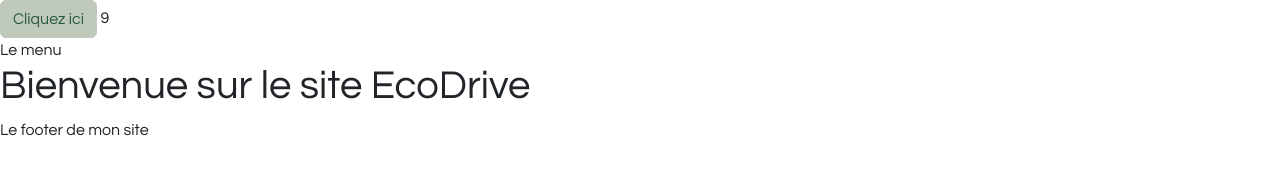
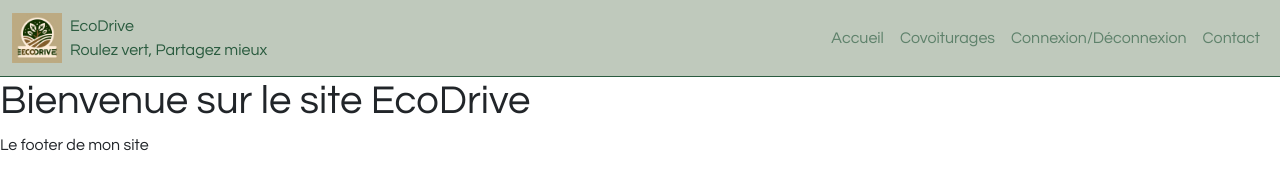
Before and after one commit to Fani1987/EcoDriveFront, a website with bundled scripts: page index.html in a window 1280 px wide. Built offline with nearby package versions, Linux system fonts and the light colour scheme; files whose address does not match are found by name.

Commit message:
add header compleat

```diff
--- a/assets/_custom.scss
+++ b/assets/_custom.scss
@@ -2,6 +2,9 @@
 // Option A: Include all of Bootstrap
 
 // Include any default variable overrides here (though functions won’t be available)
+header {
+  border-bottom: 1px solid var(--bg-Dark, #2a5b3f);
+}
 $primary: #bfc9bc;
 $secondary: #bcaa82;
 $dark: #707f67;
--- a/index.html
+++ b/index.html
@@ -9,10 +9,53 @@
     <title>Document</title>
   </head>
   <body>
-    <button class="btn btn-primary">Cliquez ici</button>
-    9
-    <script src="node_modules/bootstrap/dist/js/bootstrap.bundle.min.js"></script>
-    <header>Le menu</header>
+    <header class="header">
+      <nav class="navbar navbar-expand-lg bg-primary" data-bs-theme="bg-dark">
+        <div class="container-fluid" class="">
+          <a class="navbar-brand" href="/">
+            <div class="d-flex align-items-center">
+              <img
+                src="/assets/Images/logo pour EcoDrive avec un design de fond beige.jpeg"
+                alt="Logo"
+                width="50"
+                height="50"
+              />
+              <div class="ms-2" style="font-size: 1rem; color: #2a5b3f">
+                EcoDrive<br />
+                Roulez vert, Partagez mieux
+              </div>
+            </div>
+          </a>
+          <button
+            class="navbar-toggler"
+            type="button"
+            data-bs-toggle="collapse"
+            data-bs-target="#navbarSupportedContent"
+            aria-controls="navbarSupportedContent"
+            aria-expanded="false"
+            aria-label="Toggle navigation"
+          >
+            <span class="navbar-toggler-icon"></span>
+          </button>
+          <div class="collapse navbar-collapse" id="navbarSupportedContent">
+            <ul class="navbar-nav ms-auto mb-2 mb-lg-0">
+              <li class="nav-item">
+                <a class="nav-link" href="/">Accueil</a>
+              </li>
+              <li class="nav-item">
+                <a class="nav-link" href="/Covoiturage">Covoiturages</a>
+              </li>
+              <li class="nav-item">
+                <a class="nav-link" href="/Connexion">Connexion/Déconnexion</a>
+              </li>
+              <li class="nav-item">
+                <a class="nav-link" href="/Contact">Contact</a>
+              </li>
+            </ul>
+          </div>
+        </div>
+      </nav>
+    </header>
 
     <main id="main-page">
       <!-- Le contenu de la page sera ici-->
@@ -22,5 +65,6 @@
 
     <script type="module" src="Router/router.js"></script>
     <script src="node_modules/bootstrap/dist/js/bootstrap.bundle.js"></script>
+    <script src="node_modules/bootstrap/dist/js/bootstrap.bundle.min.js"></script>
   </body>
 </html>
```
Also changed, not shown: assets/Images/Conducteur.jpg (added), assets/Images/Profil femme.jpeg (added), assets/Images/Profil homme.jpeg (added), assets/Images/Voiture.jpg (added), assets/Images/logo pour EcoDrive avec un design de fond beige.jpeg (added), assets/main.min.css, 1 other file.
